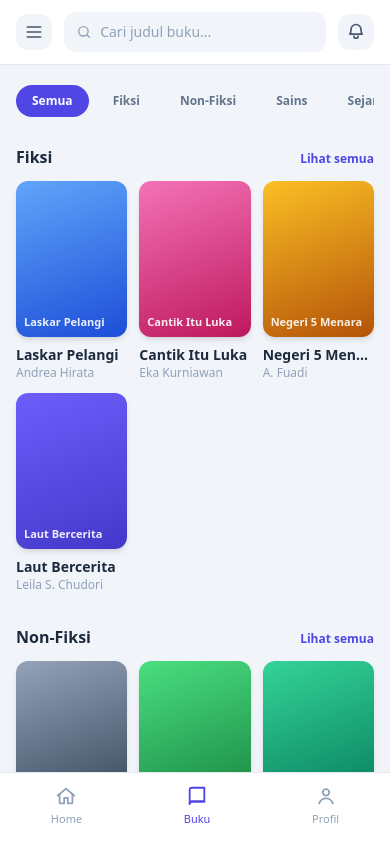
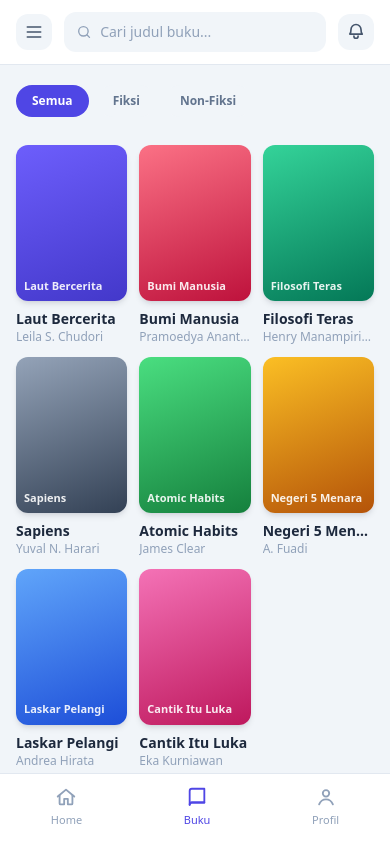
Before and after one commit to Ariellus-Antoro/perpus-react-express, a React (Vite) app in the folder frontend/: page /buku in a window 390 px wide. Shown: the top 844 px of the page. Built offline with nearby package versions, Linux system fonts and the light colour scheme; no server answers.

Commit message:
frontend UI/UX tambahan

```diff
--- a/frontend/src/App.jsx
+++ b/frontend/src/App.jsx
@@ -4,6 +4,7 @@ import Buku from './pages/Buku';
 import Profile from './pages/Profile';
 import Login from './pages/Login';
 import Register from './pages/Register';
+import BookDetail from './pages/BookDetail';
 import RequireAuth from './components/RequireAuth';
 
 function App() {
@@ -16,6 +17,7 @@ function App() {
         <Route path="/" element={<Home />} />
         <Route path="/buku" element={<Buku />} />
         <Route path="/profile" element={<Profile />} />
+        <Route path="/buku/:id" element={<BookDetail />}/>
 
         {/* <Route
           path="/"
--- a/frontend/src/components/BookCard.jsx
+++ b/frontend/src/components/BookCard.jsx
@@ -1,12 +1,16 @@
-function BookCard({ title, author, gradient }) {
+import { Link } from 'react-router-dom';
+
+function BookCard({ id, title, author, gradient }) {
   return (
     <div className="flex flex-col min-w-0">
-      <div
-        className="aspect-[3/4.2] rounded-xl flex items-end p-2 shadow-md shadow-slate-900/10"
-        style={{ background: gradient }}
+      <Link
+        to={`/buku/${id}`}
+        className="block aspect-[3/4.2] rounded-xl overflow-hidden shadow-md shadow-slate-900/10 transition-transform hover:-translate-y-0.5 hover:shadow-lg cursor-pointer"
       >
-        <span className="text-white/90 text-[11px] font-bold leading-snug">{title}</span>
-      </div>
+        <div className="w-full h-full flex items-end p-2" style={{ background: gradient }}>
+          <span className="text-white/90 text-[11px] font-bold leading-snug">{title}</span>
+        </div>
+      </Link>
       <p className="mt-2 text-sm font-semibold text-slate-800 truncate">{title}</p>
       <p className="text-xs text-slate-400 truncate">{author}</p>
     </div>
--- /dev/null
+++ b/frontend/src/data/books.js
@@ -0,0 +1,125 @@
+// Data dummy sementara di frontend (belum ada endpoint backend untuk buku).
+// Struktur field sengaja mengikuti tabel `books` & `categories` pada ERD:
+// books: id, category_id, title, author, publisher, description, book_cover,
+//        year, total_stock, available
+// categories: id, category_name
+
+export const categories = [
+  { id: 1, category_name: 'Fiksi' },
+  { id: 2, category_name: 'Non-Fiksi' },
+];
+
+export const books = [
+  {
+    id: 1,
+    category_id: 1,
+    title: 'Laut Bercerita',
+    author: 'Leila S. Chudori',
+    publisher: 'Kepustakaan Populer Gramedia',
+    description:
+      'Novel yang mengisahkan kehidupan Laut, seorang aktivis mahasiswa, dan pergolakan batin keluarganya di tengah masa kelam Indonesia akhir era Orde Baru.',
+    book_cover: 'linear-gradient(160deg,#6d5efc,#4338ca)',
+    year: 2017,
+    total_stock: 8,
+    available: 3,
+  },
+  {
+    id: 2,
+    category_id: 1,
+    title: 'Bumi Manusia',
+    author: 'Pramoedya Ananta Toer',
+    publisher: 'Hasta Mitra',
+    description:
+      'Kisah Minke, pemuda pribumi di masa kolonial Belanda, yang bergulat dengan cinta, identitas, dan ketidakadilan sistem kolonial lewat sudut pandang yang jernih dan berani.',
+    book_cover: 'linear-gradient(160deg,#fb7185,#be123c)',
+    year: 1980,
+    total_stock: 6,
+    available: 0,
+  },
+  {
+    id: 3,
+    category_id: 2,
+    title: 'Filosofi Teras',
+    author: 'Henry Manampiring',
+    publisher: 'Kompas',
+    description:
+      'Pengantar populer filsafat Stoisisme yang membahas cara mengelola emosi negatif dan menjalani hidup lebih tenang, dikemas dengan bahasa yang ringan dan konteks masa kini.',
+    book_cover: 'linear-gradient(160deg,#34d399,#047857)',
+    year: 2018,
+    total_stock: 10,
+    available: 7,
+  },
+  {
+    id: 4,
+    category_id: 2,
+    title: 'Sapiens',
+    author: 'Yuval N. Harari',
+    publisher: 'Pantheon Books',
+    description:
+      'Menelusuri sejarah panjang manusia dari zaman batu hingga era modern, membahas bagaimana bahasa, mitos, dan kerja sama membentuk peradaban manusia sapiens.',
+    book_cover: 'linear-gradient(160deg,#94a3b8,#334155)',
+    year: 2011,
+    total_stock: 5,
+    available: 2,
+  },
+  {
+    id: 5,
+    category_id: 2,
+    title: 'Atomic Habits',
+    author: 'James Clear',
+    publisher: 'Avery',
+    description:
+      'Panduan praktis membangun kebiasaan baik dan menghilangkan kebiasaan buruk lewat perubahan-perubahan kecil yang konsisten, didukung riset ilmu perilaku.',
+    book_cover: 'linear-gradient(160deg,#4ade80,#15803d)',
+    year: 2018,
+    total_stock: 9,
+    available: 9,
+  },
+  {
+    id: 6,
+    category_id: 1,
+    title: 'Negeri 5 Menara',
+    author: 'A. Fuadi',
+    publisher: 'Gramedia Pustaka Utama',
+    description:
+      'Perjalanan Alif dan lima sahabatnya menimba ilmu di pondok pesantren, menggapai mimpi hingga ke penjuru dunia lewat mantra "man jadda wajada".',
+    book_cover: 'linear-gradient(160deg,#fbbf24,#b45309)',
+    year: 2009,
+    total_stock: 7,
+    available: 4,
+  },
+  {
+    id: 7,
+    category_id: 1,
+    title: 'Laskar Pelangi',
+    author: 'Andrea Hirata',
+    publisher: 'Bentang Pustaka',
+    description:
+      'Kisah perjuangan sepuluh anak Belitung menempuh pendidikan di tengah keterbatasan, dibalut persahabatan dan semangat pantang menyerah.',
+    book_cover: 'linear-gradient(160deg,#60a5fa,#1d4ed8)',
+    year: 2005,
+    total_stock: 6,
+    available: 1,
+  },
+  {
+    id: 8,
+    category_id: 1,
+    title: 'Cantik Itu Luka',
+    author: 'Eka Kurniawan',
+    publisher: 'AKY Press',
+    description:
+      'Saga keluarga yang memadukan realisme magis dengan sejarah kelam Indonesia, berpusat pada kisah Dewi Ayu dan keempat putrinya.',
+    book_cover: 'linear-gradient(160deg,#f472b6,#be185d)',
+    year: 2002,
+    total_stock: 4,
+    available: 2,
+  },
+];
+
+export function getBookById(id) {
+  return books.find((b) => String(b.id) === String(id)) || null;
+}
+
+export function getCategoryName(categoryId) {
+  return categories.find((c) => c.id === categoryId)?.category_name || '-';
+}
--- /dev/null
+++ b/frontend/src/pages/BookDetail.jsx
@@ -0,0 +1,100 @@
+import { useParams, useNavigate, Link } from 'react-router-dom';
+import AppShell from '../components/AppShell';
+import Header from '../components/Header';
+import { getBookById, getCategoryName } from '../data/books';
+
+const ChevronLeftIcon = (props) => (
+    <svg viewBox="0 0 24 24" width="18" height="18" fill="none" stroke="currentColor" strokeWidth="2" {...props}>
+        <path d="m15 6-6 6 6 6" strokeLinecap="round" strokeLinejoin="round" />
+    </svg>
+);
+
+function BookDetail() {
+    const { id } = useParams();
+    const navigate = useNavigate();
+    const book = getBookById(id);
+
+    if (!book) {
+        return (
+        <AppShell header={<Header value="" onChange={() => {}} />}>
+            <div className="max-w-xl mx-auto text-center py-16">
+            <h2 className="text-lg font-semibold text-slate-800 mb-2">Buku tidak ditemukan</h2>
+            <p className="text-sm text-slate-500 mb-6">
+                Buku yang kamu cari mungkin sudah dihapus atau tidak tersedia.
+            </p>
+            <Link to="/buku" className="text-brand font-semibold text-sm">
+                Kembali ke daftar buku
+            </Link>
+            </div>
+        </AppShell>
+        );
+    }
+
+    const isAvailable = book.available > 0;
+
+    return (
+        <AppShell header={<Header value="" onChange={() => {}} />}>
+        <button
+            onClick={() => navigate(-1)}
+            className="flex items-center gap-1.5 text-sm font-semibold text-slate-500 mb-5 hover:text-slate-700"
+        >
+            <ChevronLeftIcon />
+            Kembali
+        </button>
+
+        <div className="max-w-4xl mx-auto md:flex md:gap-10">
+            <div
+            className="w-40 sm:w-52 md:w-64 shrink-0 mx-auto md:mx-0 aspect-[3/4.2] rounded-2xl shadow-lg shadow-slate-900/15 flex items-end  p-4"
+            style={{ background: book.book_cover }}
+            >
+            <span className="text-white font-bold text-sm leading-snug">{book.title}</span>
+            </div>
+
+            <div className="mt-6 md:mt-0 flex-1">
+            <span className="inline-block text-[11px] font-semibold text-brand bg-indigo-50 px-3 py-1 rounded-full mb-3">
+                {getCategoryName(book.category_id)}
+            </span>
+
+            <h1 className="text-xl md:text-2xl font-bold text-slate-800 mb-1">{book.title}</h1>
+            <p className="text-sm text-slate-500 mb-5">{book.author}</p>
+
+            <dl className="grid grid-cols-2 sm:grid-cols-3 gap-4 mb-6 text-sm">
+                <div>
+                <dt className="text-slate-400 text-xs mb-0.5">Penerbit</dt>
+                <dd className="font-semibold text-slate-700">{book.publisher}</dd>
+                </div>
+                <div>
+                <dt className="text-slate-400 text-xs mb-0.5">Tahun Terbit</dt>
+                <dd className="font-semibold text-slate-700">{book.year}</dd>
+                </div>
+                <div>
+                <dt className="text-slate-400 text-xs mb-0.5">Stok Tersedia</dt>
+                <dd className="font-semibold text-slate-700">
+                    {book.available} / {book.total_stock}
+                </dd>
+                </div>
+            </dl>
+
+            <div className="mb-6">
+                <h2 className="text-sm font-semibold text-slate-700 mb-2">Deskripsi</h2>
+                <p className="text-sm text-slate-500 leading-relaxed">{book.description}</p>
+            </div>
+
+            <button
+                disabled={!isAvailable}
+                className={
+                'w-full sm:w-auto px-8 py-3 rounded-xl text-sm font-semibold transition-colors ' +
+                (isAvailable
+                    ? 'bg-brand text-white hover:bg-indigo-700'
+                    : 'bg-slate-200 text-slate-400 cursor-not-allowed')
+                }
+            >
+                {isAvailable ? 'Pinjam Buku' : 'Stok Habis'}
+            </button>
+            </div>
+        </div>
+        </AppShell>
+    );
+}
+
+export default BookDetail;
--- a/frontend/src/pages/Buku.jsx
+++ b/frontend/src/pages/Buku.jsx
@@ -1,32 +1,31 @@
-import { useState } from 'react';
+import { useMemo, useState } from 'react';
 import Header from '../components/Header';
 import AppShell from '../components/AppShell';
 import BookCard from '../components/BookCard';
+import { books, categories } from '../data/books';
 
-const fiksi = [
-  { title: 'Laskar Pelangi', author: 'Andrea Hirata', gradient: 'linear-gradient(160deg,#60a5fa,#1d4ed8)' },
-  { title: 'Cantik Itu Luka', author: 'Eka Kurniawan', gradient: 'linear-gradient(160deg,#f472b6,#be185d)' },
-  { title: 'Negeri 5 Menara', author: 'A. Fuadi', gradient: 'linear-gradient(160deg,#fbbf24,#b45309)' },
-  { title: 'Laut Bercerita', author: 'Leila S. Chudori', gradient: 'linear-gradient(160deg,#6d5efc,#4338ca)' },
-];
-
-const nonFiksi = [
-  { title: 'Sapiens', author: 'Yuval N. Harari', gradient: 'linear-gradient(160deg,#94a3b8,#334155)' },
-  { title: 'Atomic Habits', author: 'James Clear', gradient: 'linear-gradient(160deg,#4ade80,#15803d)' },
-  { title: 'Filosofi Teras', author: 'Henry Manampiring', gradient: 'linear-gradient(160deg,#34d399,#047857)' },
-  { title: 'Bumi Manusia', author: 'Pramoedya A.T.', gradient: 'linear-gradient(160deg,#fb7185,#be123c)' },
-];
-
-const categories = ['Semua', 'Fiksi', 'Non-Fiksi', 'Sains', 'Sejarah'];
+const tabs = ['Semua', ...categories.map((c) => c.category_name)];
 
 function Buku() {
   const [query, setQuery] = useState('');
   const [active, setActive] = useState('Semua');
 
+  const filtered = useMemo(() => {
+    return books.filter((b) => {
+      const matchCategory =
+        active === 'Semua' || categories.find((c) => c.id === b.category_id)?.category_name === active;
+      const matchQuery =
+        !query ||
+        b.title.toLowerCase().includes(query.toLowerCase()) ||
+        b.author.toLowerCase().includes(query.toLowerCase());
+      return matchCategory && matchQuery;
+    });
+  }, [active, query]);
+
   return (
     <AppShell header={<Header value={query} onChange={setQuery} placeholder="Cari judul buku..." />}>
       <div className="flex gap-2 overflow-x-auto pb-1 mb-6 [-ms-overflow-style:none] [scrollbar-width:none] [&::-webkit-scrollbar]:hidden">
-        {categories.map((c) => (
+        {tabs.map((c) => (
           <button
             key={c}
             onClick={() => setActive(c)}
@@ -40,25 +39,15 @@ function Buku() {
         ))}
       </div>
 
-      <div className="flex items-baseline justify-between mb-3">
-        <h3 className="font-semibold text-slate-800">Fiksi</h3>
-        <span className="text-xs md:text-sm font-semibold text-brand cursor-pointer">Lihat semua</span>
-      </div>
-      <div className="grid grid-cols-3 md:grid-cols-4 lg:grid-cols-6 gap-3 md:gap-5 mb-8">
-        {fiksi.map((b) => (
-          <BookCard key={b.title} {...b} />
-        ))}
-      </div>
-
-      <div className="flex items-baseline justify-between mb-3">
-        <h3 className="font-semibold text-slate-800">Non-Fiksi</h3>
-        <span className="text-xs md:text-sm font-semibold text-brand cursor-pointer">Lihat semua</span>
-      </div>
-      <div className="grid grid-cols-3 md:grid-cols-4 lg:grid-cols-6 gap-3 md:gap-5">
-        {nonFiksi.map((b) => (
-          <BookCard key={b.title} {...b} />
-        ))}
-      </div>
+      {filtered.length === 0 ? (
+        <p className="text-sm text-slate-400 py-10 text-center">Tidak ada buku yang cocok.</p>
+      ) : (
+        <div className="grid grid-cols-3 md:grid-cols-4 lg:grid-cols-6 gap-3 md:gap-5">
+          {filtered.map((b) => (
+            <BookCard key={b.id} id={b.id} title={b.title} author={b.author} gradient={b.book_cover} />
+          ))}
+        </div>
+      )}
     </AppShell>
   );
 }
--- a/frontend/src/pages/Home.jsx
+++ b/frontend/src/pages/Home.jsx
@@ -1,16 +1,11 @@
 import { useState } from 'react';
+import { Link } from 'react-router-dom';
 import Header from '../components/Header';
 import AppShell from '../components/AppShell';
 import BookCard from '../components/BookCard';
+import { books } from '../data/books';
 
-const rekomendasi = [
-  { title: 'Laut Bercerita', author: 'Leila S. Chudori', gradient: 'linear-gradient(160deg,#6d5efc,#4338ca)' },
-  { title: 'Bumi Manusia', author: 'Pramoedya A.T.', gradient: 'linear-gradient(160deg,#fb7185,#be123c)' },
-  { title: 'Filosofi Teras', author: 'Henry Manampiring', gradient: 'linear-gradient(160deg,#34d399,#047857)' },
-  { title: 'Sapiens', author: 'Yuval N. Harari', gradient: 'linear-gradient(160deg,#94a3b8,#334155)' },
-  { title: 'Atomic Habits', author: 'James Clear', gradient: 'linear-gradient(160deg,#4ade80,#15803d)' },
-  { title: 'Negeri 5 Menara', author: 'A. Fuadi', gradient: 'linear-gradient(160deg,#fbbf24,#b45309)' },
-];
+const rekomendasi = books.slice(0, 6);
 
 function Home() {
   const [query, setQuery] = useState('');
@@ -29,11 +24,13 @@ function Home() {
 
       <div className="flex items-baseline justify-between mb-3">
         <h3 className="font-semibold text-slate-800">Buku Pilihan</h3>
-        <span className="text-xs md:text-sm font-semibold text-brand cursor-pointer">Lihat semua</span>
+        <Link to="/buku" className="text-xs md:text-sm font-semibold text-brand">
+          Lihat semua
+        </Link>
       </div>
       <div className="grid grid-cols-3 md:grid-cols-4 lg:grid-cols-6 gap-3 md:gap-5 mb-8">
         {rekomendasi.map((b) => (
-          <BookCard key={b.title} {...b} />
+          <BookCard key={b.id} id={b.id} title={b.title} author={b.author} gradient={b.book_cover} />
         ))}
       </div>
 
```
